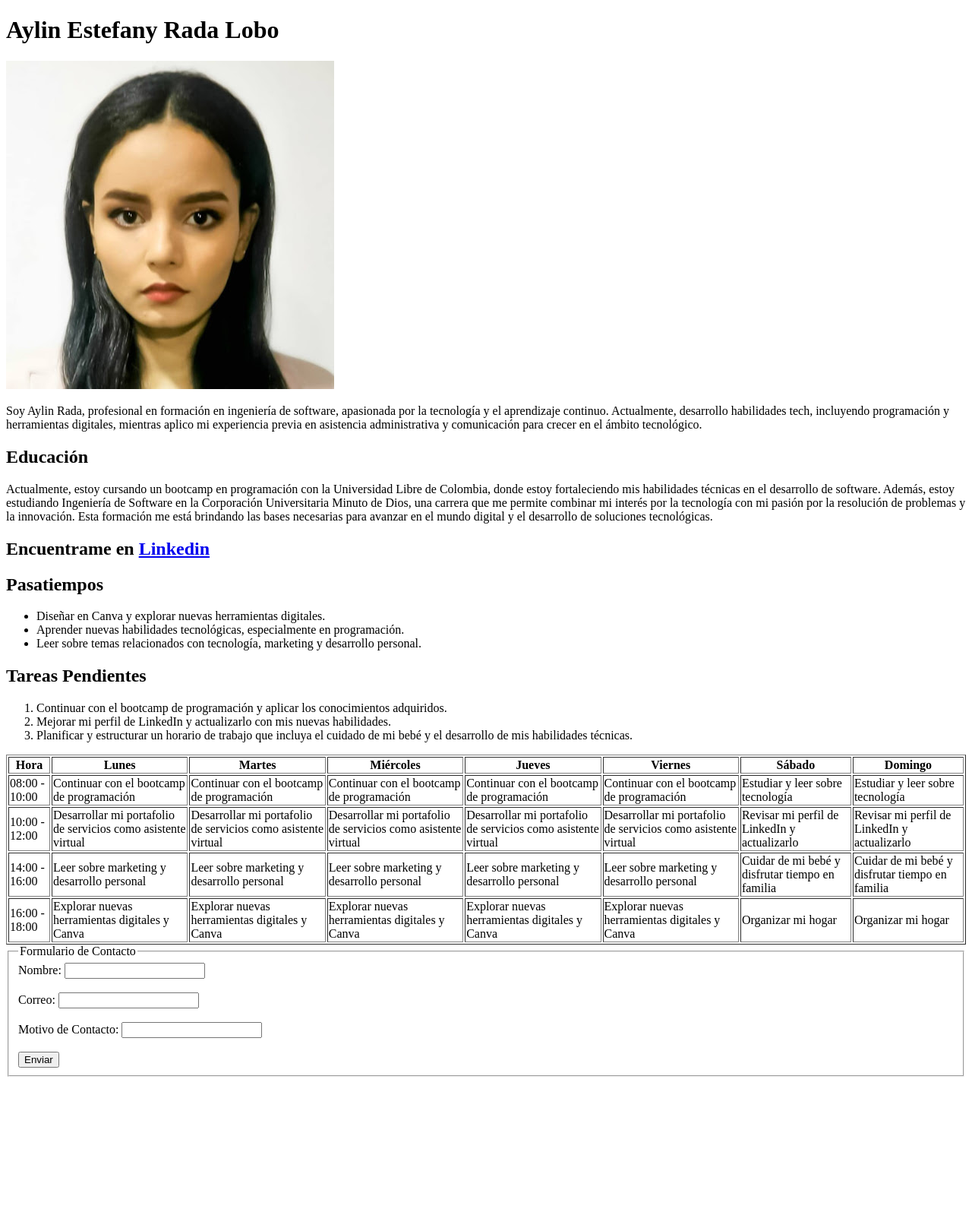
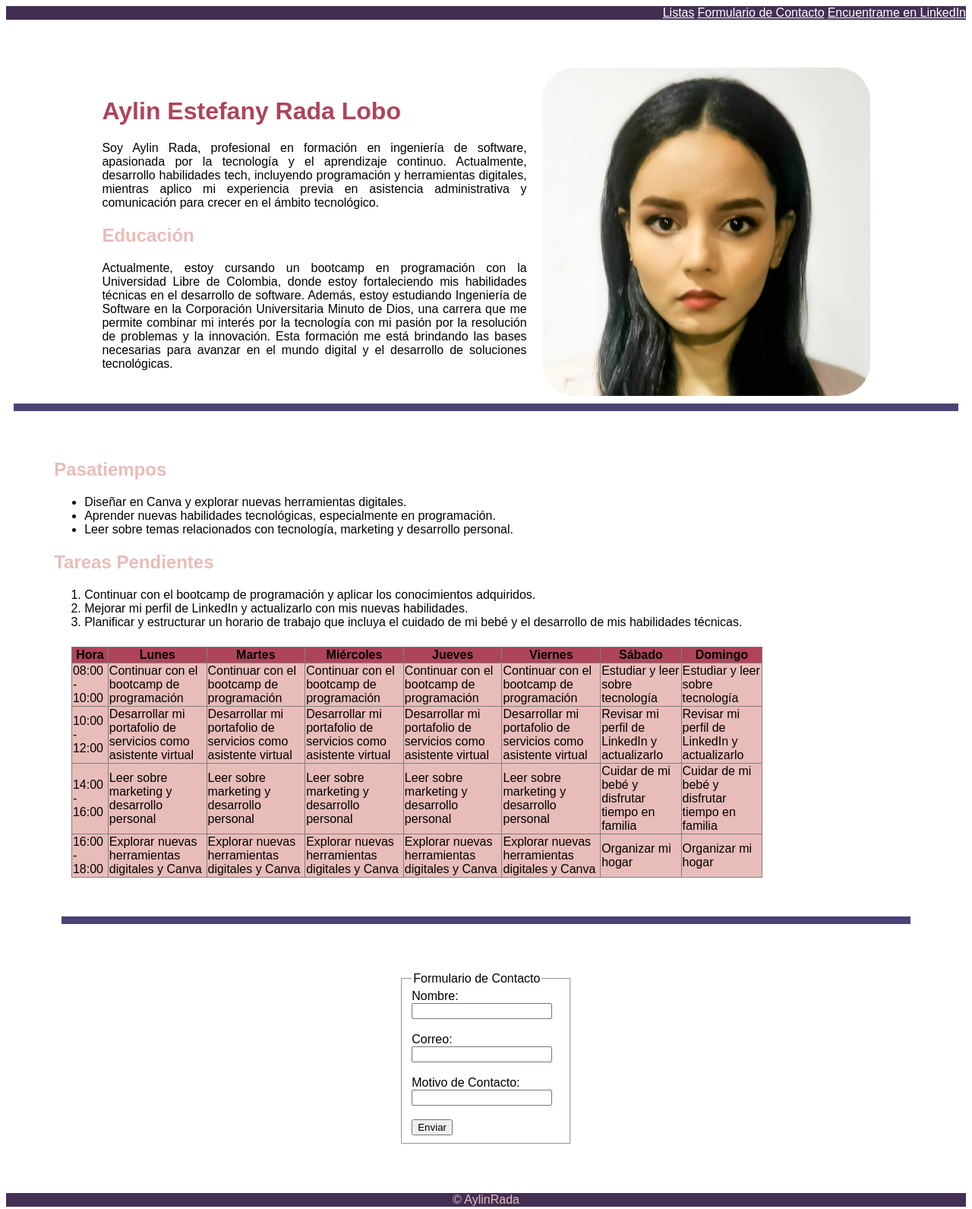
Before and after one commit to AylinRada/Pagina-web-personal, a plain HTML site: page index.html in a window 1280 px wide. Shown: the whole page at 76% size. Before the commit the page ends 1425 px from the top, so only its background shows below. Drawn offline with Linux system fonts and the light colour scheme.

Commit message:
agregando los cambios del laboratorio 2

```diff
--- a/index.html
+++ b/index.html
@@ -4,11 +4,18 @@
     <meta charset="UTF-8">
     <meta name="viewport" content="width=device-width, initial-scale=1.0">
     <title>Sobre Mi</title>
+    <link rel="stylesheet" href="style.css">
 </head>
 <body>
+  <nav>
+    <a href="#section2" class="links">Listas</a>
+    <a href="#section3" class="links">Formulario de Contacto</a>
+    <a href="https://www.linkedin.com/in/aylin-rada/" class="links">Encuentrame en LinkedIn</a><!-- Enlace a red social-->
+  </nav>
     <!-- Encabezados y parrafos-->
+    <div class="container">
+      <div class="texto">
         <h1>Aylin Estefany Rada Lobo</h1>
-    <img src="img.jpg" alt="foto de perfil">
         <p>Soy Aylin Rada, profesional en formación en ingeniería de software, apasionada por la tecnología y el aprendizaje continuo.
           Actualmente, desarrollo habilidades tech, incluyendo programación y herramientas digitales, mientras aplico mi experiencia
           previa en asistencia administrativa y comunicación para crecer en el ámbito tecnológico.</p>
@@ -18,8 +25,11 @@
            Universitaria Minuto de Dios, una carrera que me permite combinar mi interés por la tecnología con mi pasión por la resolución
             de problemas y la innovación. Esta formación me está brindando las bases necesarias para avanzar en el mundo digital y el
             desarrollo de soluciones tecnológicas.</p>
-    <!-- Enlace a red social-->
-    <h2>Encuentrame en <a href="https://www.linkedin.com/in/aylin-rada/">Linkedin</a></h2>
+      </div>
+      <img src="img.jpg" alt="foto de perfil" width="auto" id="img">
+    </div>
+<hr class="custom-line">
+    <section id="section2">
       <!-- Listas-->
     <h2>Pasatiempos</h2>
     <ul>
@@ -35,7 +45,7 @@
             técnicas.</li>
     </ol>
     <!-- tabla con horarios para hacer las tareas pendientes-->
-    <table border="1">
+    <table border="1" class="custom-table">
         <thead>
           <tr>
             <th>Hora</th>
@@ -91,7 +101,11 @@
           </tr>
         </tbody>
       </table>
+      <br>
+<hr class="custom-line">
+    </section>
       <!-- formulario-->
+    <section id="section3">
       <form action="mailto:aylinrada@gmail.com" method="post">
         <fieldset>
           <legend>Formulario de Contacto</legend>
@@ -107,5 +121,7 @@
           <button type="submit">Enviar</button>
         </fieldset>
       </form>
+    </section>
+  <footer>&copy; AylinRada</footer>
 </body>
 </html>
--- a/style.css
+++ b/style.css
@@ -0,0 +1,64 @@
+h1{
+    font-family: Arial, Helvetica, sans-serif;
+    color: #AE445A;
+}
+h2{
+    font-family: Arial, Helvetica, sans-serif;
+    color: #E8BCB9;
+}
+p, ul, ol, table, form{
+    font-family: Arial, Helvetica, sans-serif;
+    color: black;
+}
+nav{
+    background-color: #432E54;
+    text-align: right;
+}
+.links{
+    color: white;
+    font-family: Arial, Helvetica, sans-serif;
+}
+.container{
+    display: flex;
+    justify-content: space-between;
+    align-items: center;
+    margin-top: 5%;
+    margin-inline: 10%;
+}
+#img{
+    border-radius: 10%;
+}
+.texto{
+    flex: 1;
+    text-align: justify;
+    margin-right: 20px;
+}
+.custom-line{
+    border: 0;
+    height: 10px;
+    background-color: #4B4376;
+    margin: 10px;
+}
+section{
+    margin: 5%;
+}
+.custom-table{
+    width: 80%;
+    margin: 2%;
+    border-collapse: collapse;
+}
+.custom-table th{
+    background-color: #AE445A;
+}
+.custom-table td{
+    background-color: #E8BCB9;
+}
+form{
+    margin-inline: 40%;
+}
+footer{
+    background-color: #432E54;
+    text-align: center;
+    font-family: Arial, Helvetica, sans-serif;
+    color: #E8BCB9;
+}
```
Lines whose indentation alone changed are shown as unchanged.
